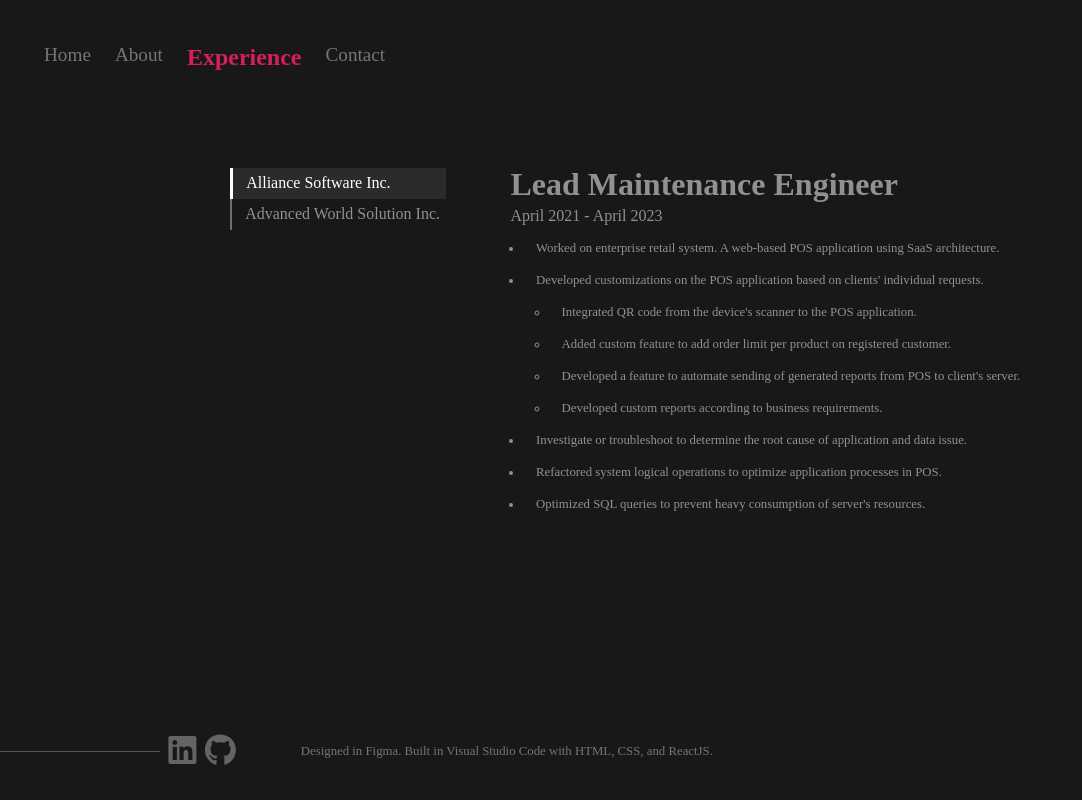
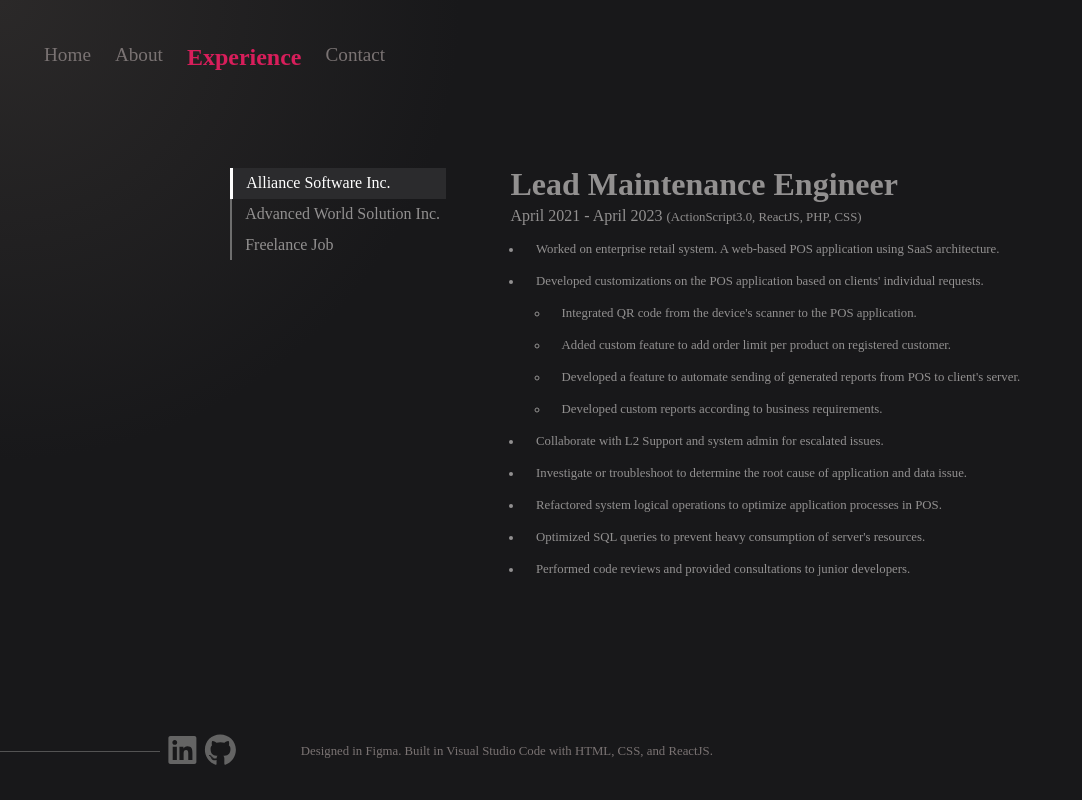
Before and after one commit to jpaulruiz/portfolio, a React (Create React App) app: page /experience in a window 1280 px wide. Shown: the whole page, without its empty margins (0-1082 px from the left). Built offline with nearby package versions, Linux system fonts and the light colour scheme; the HTML template or start-up script is replaced by a standard one; a web font is replaced by a local one.

Commit message:
Signed-off-by: jpaulruiz <johnpaulmruiz@gmail.com>

```diff
--- a/src/App.js
+++ b/src/App.js
@@ -39,18 +39,34 @@ const CursorFollower = styled.div`
         background: radial-gradient(circle closest-side, rgb(43, 41, 41), transparent 80%);
         transform: translate(-50%, -50%);
         transition: width 0.2s ease, height 0.2s ease;
+        // animation: pulse 1s infinite;
     }
 
     &:hover {
         &:before {
-            --size: 75vw;
+            --size: 90vw;
         }
+    }
+
+    @keyframes pulse {
+      0% {
+          transform: translate(-50%, -50%) scale(0.1);
+          background: radial-gradient(circle closest-side, rgb(43, 41, 41), transparent 80%);
+      }
+      50% {
+          transform: translate(-50%, -50%) scale(1);
+          background: radial-gradient(circle closest-side, rgb(43, 41, 41), transparent 80%);
+      }
+      100% {
+          transform: translate(-50%, -50%) scale(0.1);
+          background: radial-gradient(circle closest-side, rgb(43, 41, 41), transparent 80%);
+      }
     }
 
     @media only screen and (max-width: 1090px) {
       overflow: scroll;
     }
-    `
+`
 
 const App = () => {
   const cursorGradientRef = useRef(null)
--- a/src/pages/Experience.js
+++ b/src/pages/Experience.js
@@ -18,13 +18,15 @@ const Container = styled.div`
 
 const companyName = [
     "Alliance Software Inc.",
-    "Advanced World Solution Inc."
+    "Advanced World Solution Inc.",
+    "Freelance Job"
 ]
 
 const companyDetail = [
     {
       title: "Lead Maintenance Engineer",
       duration: "April 2021 - April 2023",
+      language: "(ActionScript3.0, ReactJS, PHP, CSS)",
       description: [
         "Worked on enterprise retail system. A web-based POS application using SaaS architecture.",
         {
@@ -37,19 +39,31 @@ const companyDetail = [
             "Developed custom reports according to business requirements.",
           ],
         },
+        "Collaborate with L2 Support and system admin for escalated issues.",
         "Investigate or troubleshoot to determine the root cause of application and data issue.",
         "Refactored system logical operations to optimize application processes in POS.",
         "Optimized SQL queries to prevent heavy consumption of server's resources.",
+        "Performed code reviews and provided consultations to junior developers."
       ],
     },
     {
       title: "On-the-job Trainee",
       duration: "June - August 2019",
+      language: "(C++)",
       description: [
         "Worked along with Research & Development developers with the task to do unit testing on their deliverables.",
         "Created software documentation for unit testing.",
       ],
     },
+    {
+      title: "Westwood Publishing - FE Developer",
+      duration: "2023",
+      language: "(ReactJS, GatsbyJS, CSS, HTML)",
+      description: [
+        "Developed dynamic services webpage for interactive interface.",
+        "Developed bookstore webpage for displaying collection and available books."
+      ],
+    }
   ]
 
 const handleClick = (e) => {
@@ -89,11 +103,11 @@ const setCompany = () => {
     })
 }
 
-const setDetailJSX = ({title, duration, description},i) => {
+const setDetailJSX = ({title, duration, description, language},i) => {
     return (
         <div id={"panel-"+i} hidden={true}>
             <h2>{title}</h2>
-            <span>{duration}</span>
+            <span>{duration}</span> <span style={{fontSize:"0.8rem"}}>{language}</span>
             <ul>
                 {description.map((desc) =>
                     typeof desc === "object" ? (
```
